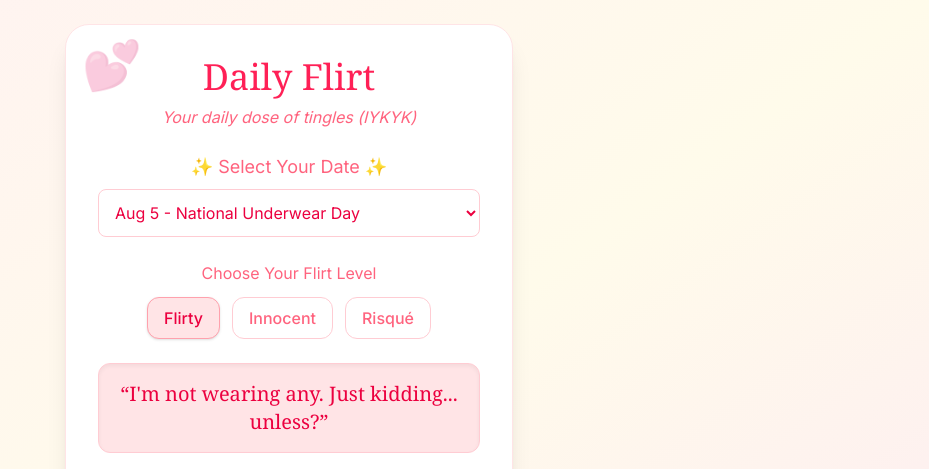
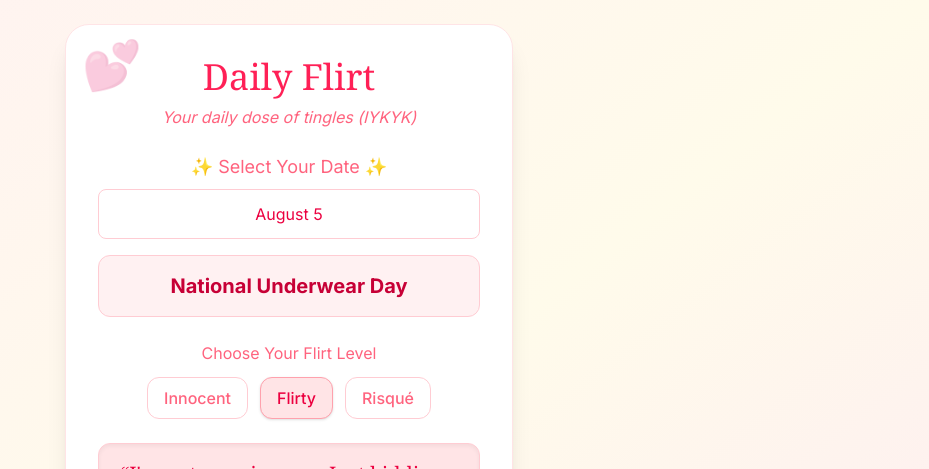
Before and after one commit to Giggles3237/flirt, a Next.js app: page / in a window 1280 px wide. Shown: the top 469 px of the page, without its empty margins (351-1280 px from the left). Built offline with nearby package versions, Linux system fonts and the light colour scheme.

Commit message:
added DatePicker

```diff
--- a/package.json
+++ b/package.json
@@ -10,9 +10,11 @@
     "export": "next build && next export"
   },
   "dependencies": {
+    "@types/react-datepicker": "^6.2.0",
     "lucide-react": "^0.536.0",
     "next": "15.4.2",
     "react": "19.1.0",
+    "react-datepicker": "^8.4.0",
     "react-dom": "19.1.0"
   },
   "devDependencies": {
--- a/src/app/page.tsx
+++ b/src/app/page.tsx
@@ -1,6 +1,8 @@
 "use client";
 
 import { useState, useEffect } from 'react';
+import DatePicker from 'react-datepicker';
+import "react-datepicker/dist/react-datepicker.css";
 import commentsData from '@/data/flirtyComments_with_risque.json';
 
 interface CommentEntry {
@@ -49,6 +51,35 @@ function findClosestDateToToday(): string {
   return closestDate;
 }
 
+function formatDateForDisplay(dateString: string): string {
+  const [month, day] = dateString.split(' ');
+  const monthNames = ['Jan', 'Feb', 'Mar', 'Apr', 'May', 'Jun',
+                     'Jul', 'Aug', 'Sep', 'Oct', 'Nov', 'Dec'];
+  const monthIndex = monthNames.indexOf(month);
+  const fullMonthNames = ['January', 'February', 'March', 'April', 'May', 'June',
+                         'July', 'August', 'September', 'October', 'November', 'December'];
+  return `${fullMonthNames[monthIndex]} ${day}`;
+}
+
+function dateStringToDate(dateString: string): Date {
+  const [month, day] = dateString.split(' ');
+  const monthNames = ['Jan', 'Feb', 'Mar', 'Apr', 'May', 'Jun',
+                     'Jul', 'Aug', 'Sep', 'Oct', 'Nov', 'Dec'];
+  const monthIndex = monthNames.indexOf(month);
+  return new Date(new Date().getFullYear(), monthIndex, parseInt(day));
+}
+
+function dateToDateString(date: Date): string {
+  const monthNames = ['Jan', 'Feb', 'Mar', 'Apr', 'May', 'Jun',
+                     'Jul', 'Aug', 'Sep', 'Oct', 'Nov', 'Dec'];
+  const month = monthNames[date.getMonth()];
+  const day = date.getDate();
+  return `${month} ${day}`;
+}
+
+// Get all available dates for the datepicker
+const availableDates = commentsData.map(comment => dateStringToDate(comment.date));
+
 export default function DailyFlirtPastelMinimal() {
   const [mood, setMood] = useState<'light' | 'dreamy' | 'bold'>('light');
   const [selectedDate, setSelectedDate] = useState<string>(() => findClosestDateToToday());
@@ -75,9 +106,12 @@ export default function DailyFlirtPastelMinimal() {
     setMood(moods[nextIndex]);
   };
 
-  const handleDateChange = (event: React.ChangeEvent<HTMLSelectElement>) => {
-    setSelectedDate(event.target.value);
+  const handleDateChange = (date: Date | null) => {
+    if (date) {
+      const dateString = dateToDateString(date);
+      setSelectedDate(dateString);
       setFlirtLevel('flirtyComment');
+    }
   };
 
   const handleFlirtLevelChange = (level: typeof flirtLevel) => {
@@ -177,29 +211,47 @@ export default function DailyFlirtPastelMinimal() {
           )
         </p>
 
+        {/* Date Selection Section */}
         <div className="mb-6">
           <label className="block text-rose-400 text-lg mb-2 text-center">
             ✨ Select Your Date ✨
           </label>
-          <select
-            value={selectedDate}
+          <div className="relative">
+            <DatePicker
+              selected={dateStringToDate(selectedDate)}
               onChange={handleDateChange}
-            className="w-full p-3 rounded-lg border border-rose-200 bg-white text-rose-600 focus:outline-none focus:ring-2 focus:ring-rose-300"
-          >
-            {commentsData.map((comment) => (
-              <option key={comment.date} value={comment.date}>
-                {comment.date} - {comment.specialDay}
-              </option>
-            ))}
-          </select>
+              includeDates={availableDates}
+              dateFormat="MMMM d"
+              placeholderText="Select a date"
+              className="w-full p-3 rounded-lg border border-rose-200 bg-white text-rose-600 focus:outline-none focus:ring-2 focus:ring-rose-300 text-center"
+              wrapperClassName="w-full"
+              popperClassName="z-50"
+              popperPlacement="bottom"
+              showPopperArrow={false}
+              calendarClassName="border-rose-200 rounded-lg shadow-lg"
+              dayClassName={(date) => {
+                const dateString = dateToDateString(date);
+                const comment = commentsData.find(c => c.date === dateString);
+                return comment ? 'bg-rose-50 hover:bg-rose-100' : '';
+              }}
+            />
+          </div>
+
+          {currentComment && (
+            <div className="mt-4 bg-rose-50 rounded-xl p-4 text-center border border-rose-200">
+              <div className="text-xl font-bold text-rose-700">
+                {currentComment.specialDay}
+              </div>
+            </div>
+          )}
         </div>
 
         <div className="mb-6">
           <p className="text-center text-rose-400 mb-3">Choose Your Flirt Level</p>
           <div className="flex gap-3 justify-center">
             {[
+              { key: 'innocentlyDirtyComment', label: 'Innocent' },
               { key: 'flirtyComment', label: 'Flirty' },
-              { key: 'innocentlyDirtyComment', label: 'Innocent' },
               { key: 'risqueComment', label: 'Risqué' }
             ].map(({ key, label }) => (
               <button
```
Also changed, not shown: 1 other file (tests, documents, lock files or other folders). Lines whose indentation alone changed are shown as unchanged.
